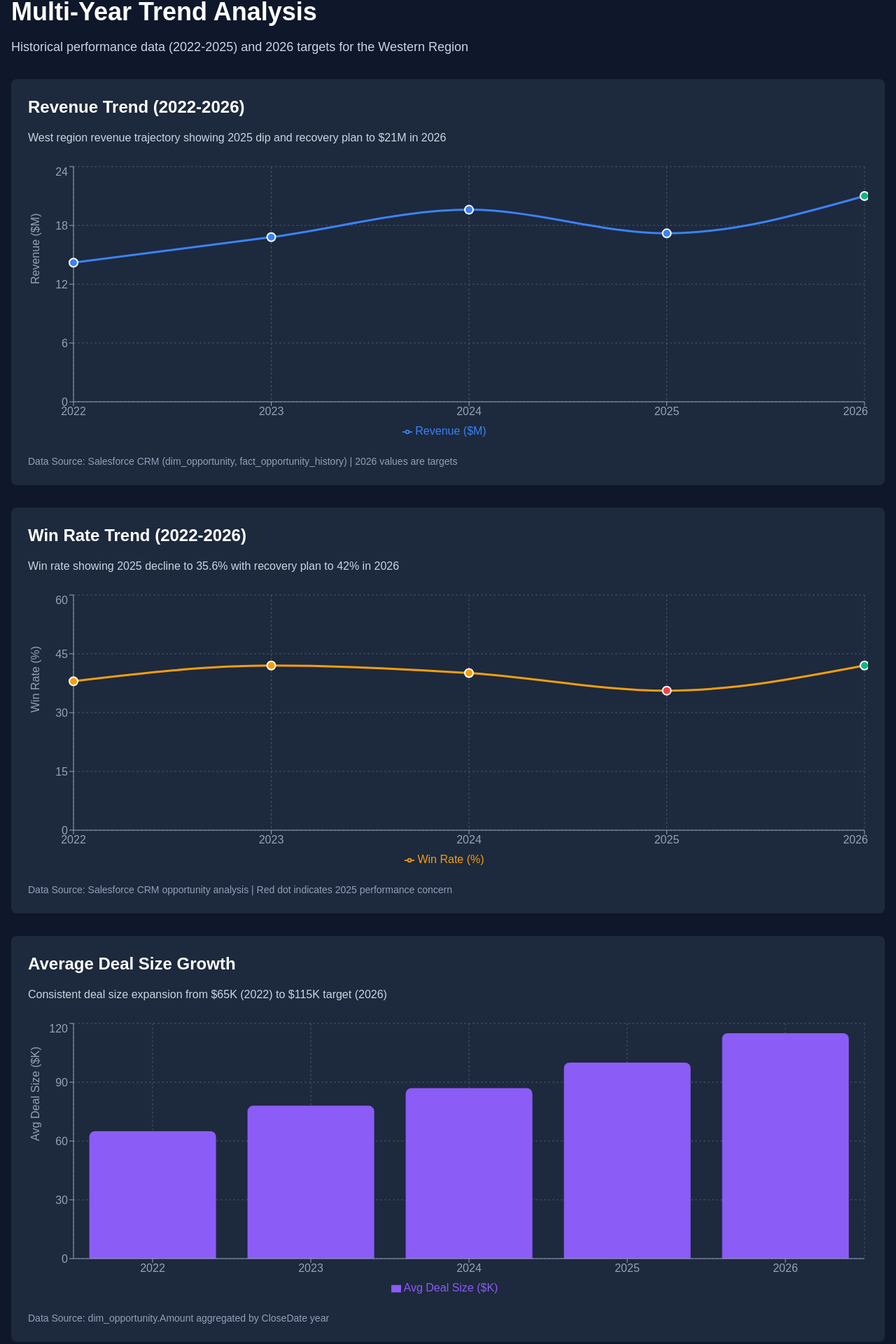
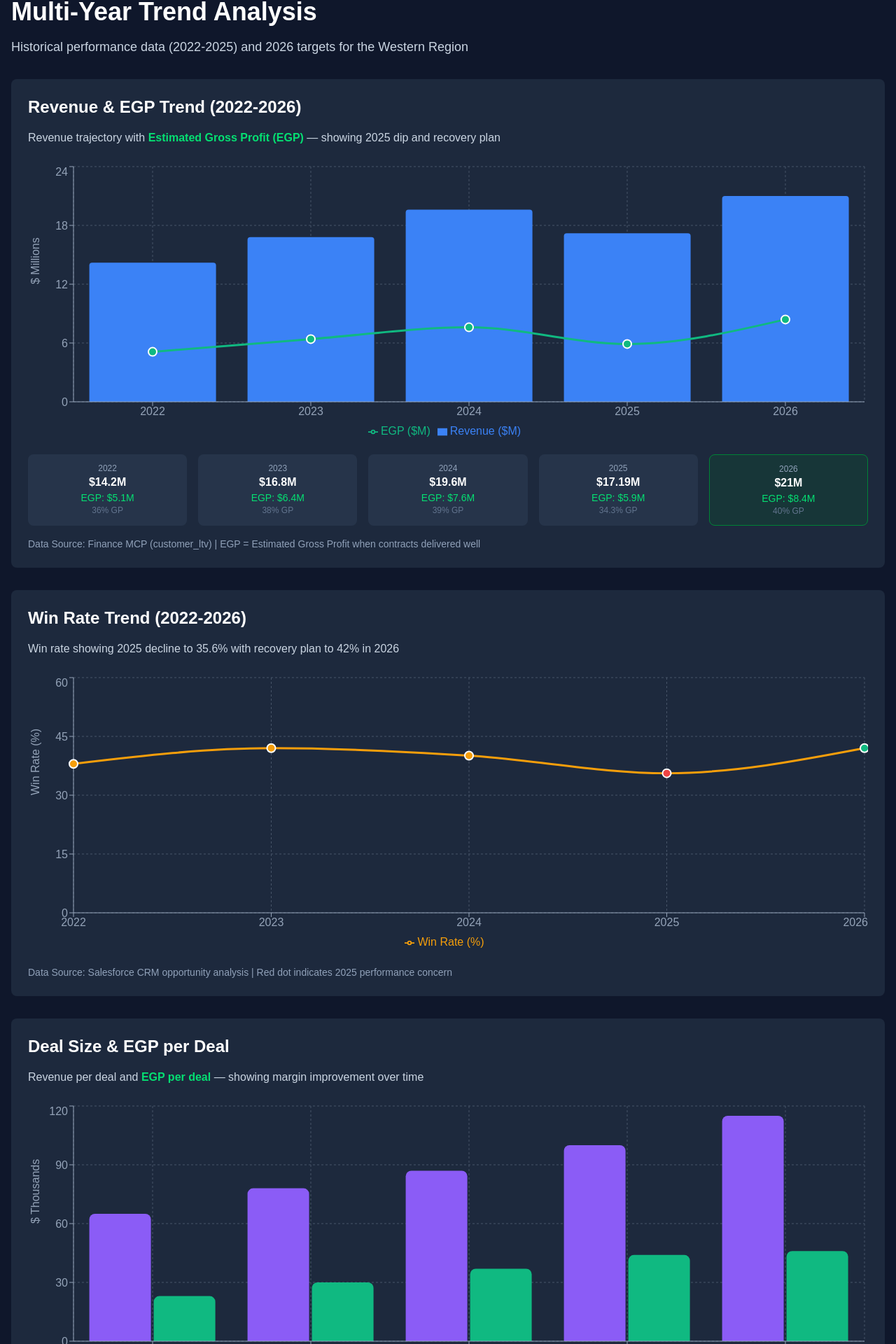
Before and after one commit to kbrown10000/western-region-analysis, a Next.js app: page /trends in a window 1280 px wide. Shown: the part 165-2085 px from the top of the page at 70% size. Built offline with nearby package versions, Linux system fonts and the light colour scheme.

Commit message:
feat: add EGP (Estimated Gross Profit) throughout financial model and trends

```diff
--- a/src/app/financial-model/page.tsx
+++ b/src/app/financial-model/page.tsx
@@ -252,12 +252,25 @@ export default function FinancialModelPage() {
               </div>
 
               <div className="bg-slate-900 rounded-lg p-5 border-l-4 border-green-500">
-                <div className="text-slate-400 text-sm mb-1">Projected Gross Profit (40%)</div>
-                <div className="text-3xl font-bold text-white">
+                <div className="text-slate-400 text-sm mb-1">Estimated Gross Profit (EGP)</div>
+                <div className="text-3xl font-bold text-green-400">
                   ${projectedGP.toFixed(2)}M
                 </div>
                 <div className="text-xs text-slate-500 mt-2">
-                  Target GP Margin: 40%
+                  EGP = Revenue × 40% target margin
+                </div>
+                <div className="text-xs text-green-400/70 mt-1">
+                  ⚡ EGP is the profit realized when contracts are delivered well
+                </div>
+              </div>
+
+              <div className="bg-slate-900 rounded-lg p-5 border-l-4 border-emerald-500">
+                <div className="text-slate-400 text-sm mb-1">EGP per New Logo</div>
+                <div className="text-3xl font-bold text-emerald-400">
+                  ${(avgDealSize * 0.40).toFixed(0)}K
+                </div>
+                <div className="text-xs text-slate-500 mt-2">
+                  ${avgDealSize}K avg deal × 40% GP
                 </div>
               </div>
 
--- a/src/app/trends/page.tsx
+++ b/src/app/trends/page.tsx
@@ -3,13 +3,13 @@
 import Navigation from '@/components/Navigation';
 import { LineChart, Line, BarChart, Bar, AreaChart, Area, ComposedChart, XAxis, YAxis, CartesianGrid, Tooltip, Legend, ResponsiveContainer } from 'recharts';
 
-// Data for Revenue Trend
+// Data for Revenue & EGP Trend
 const revenueData = [
-  { year: '2022', revenue: 14.2, type: 'actual' },
-  { year: '2023', revenue: 16.8, type: 'actual' },
-  { year: '2024', revenue: 19.6, type: 'actual' },
-  { year: '2025', revenue: 17.19, type: 'actual' },
-  { year: '2026', revenue: 21.0, type: 'target' },
+  { year: '2022', revenue: 14.2, egp: 5.1, gpPercent: 36, type: 'actual' },
+  { year: '2023', revenue: 16.8, egp: 6.4, gpPercent: 38, type: 'actual' },
+  { year: '2024', revenue: 19.6, egp: 7.6, gpPercent: 39, type: 'actual' },
+  { year: '2025', revenue: 17.19, egp: 5.9, gpPercent: 34.3, type: 'actual' },
+  { year: '2026', revenue: 21.0, egp: 8.4, gpPercent: 40, type: 'target' },
 ];
 
 // Data for Win Rate Trend
@@ -21,13 +21,13 @@ const winRateData = [
   { year: '2026', winRate: 42, type: 'target' },
 ];
 
-// Data for Deal Size Growth
+// Data for Deal Size & EGP per Deal Growth
 const dealSizeData = [
-  { year: '2022', dealSize: 65, type: 'actual' },
-  { year: '2023', dealSize: 78, type: 'actual' },
-  { year: '2024', dealSize: 87, type: 'actual' },
-  { year: '2025', dealSize: 100, type: 'actual' },
-  { year: '2026', dealSize: 115, type: 'target' },
+  { year: '2022', dealSize: 65, egpPerDeal: 23, type: 'actual' },
+  { year: '2023', dealSize: 78, egpPerDeal: 30, type: 'actual' },
+  { year: '2024', dealSize: 87, egpPerDeal: 37, type: 'actual' },
+  { year: '2025', dealSize: 100, egpPerDeal: 44, type: 'actual' },
+  { year: '2026', dealSize: 115, egpPerDeal: 46, type: 'target' },
 ];
 
 // Data for Pipeline Coverage
@@ -70,47 +70,46 @@ export default function TrendsPage() {
           </p>
         </div>
 
-        {/* Revenue Trend */}
+        {/* Revenue & EGP Trend */}
         <div className="bg-slate-800 rounded-lg p-6 mb-8">
-          <h2 className="text-2xl font-bold text-white mb-4">Revenue Trend (2022-2026)</h2>
+          <h2 className="text-2xl font-bold text-white mb-4">Revenue & EGP Trend (2022-2026)</h2>
           <p className="text-slate-300 mb-6">
-            West region revenue trajectory showing 2025 dip and recovery plan to $21M in 2026
+            Revenue trajectory with <span className="text-green-400 font-semibold">Estimated Gross Profit (EGP)</span> — showing 2025 dip and recovery plan
           </p>
           <ResponsiveContainer width="100%" height={400}>
-            <LineChart data={revenueData}>
+            <ComposedChart data={revenueData}>
               <CartesianGrid strokeDasharray="3 3" stroke="#475569" />
               <XAxis dataKey="year" stroke="#94a3b8" />
-              <YAxis stroke="#94a3b8" label={{ value: 'Revenue ($M)', angle: -90, position: 'insideLeft', fill: '#94a3b8' }} />
+              <YAxis stroke="#94a3b8" label={{ value: '$ Millions', angle: -90, position: 'insideLeft', fill: '#94a3b8' }} />
               <Tooltip
                 contentStyle={{ backgroundColor: '#1e293b', border: '1px solid #475569', borderRadius: '8px' }}
                 labelStyle={{ color: '#fff' }}
-                formatter={(value: any) => [`$${value}M`, 'Revenue']}
+                formatter={(value) => `$${value}M`}
               />
               <Legend />
+              <Bar dataKey="revenue" fill="#3b82f6" name="Revenue ($M)" radius={[4, 4, 0, 0]} />
               <Line
                 type="monotone"
-                dataKey="revenue"
-                stroke="#3b82f6"
+                dataKey="egp"
+                stroke="#10b981"
                 strokeWidth={3}
-                dot={(props: any) => {
-                  const { cx, cy, payload } = props;
-                  return (
-                    <circle
-                      cx={cx}
-                      cy={cy}
-                      r={6}
-                      fill={payload.type === 'target' ? '#10b981' : '#3b82f6'}
-                      stroke="#fff"
-                      strokeWidth={2}
-                    />
-                  );
-                }}
-                name="Revenue ($M)"
+                dot={{ fill: '#10b981', stroke: '#fff', strokeWidth: 2, r: 6 }}
+                name="EGP ($M)"
               />
-            </LineChart>
+            </ComposedChart>
           </ResponsiveContainer>
+          <div className="mt-4 grid grid-cols-2 md:grid-cols-5 gap-4 text-center">
+            {revenueData.map((d) => (
+              <div key={d.year} className={`p-3 rounded-lg ${d.type === 'target' ? 'bg-green-900/30 border border-green-700' : 'bg-slate-700/50'}`}>
+                <div className="text-slate-400 text-xs">{d.year}</div>
+                <div className="text-white font-bold">${d.revenue}M</div>
+                <div className="text-green-400 text-sm">EGP: ${d.egp}M</div>
+                <div className="text-slate-500 text-xs">{d.gpPercent}% GP</div>
+              </div>
+            ))}
+          </div>
           <p className="text-sm text-slate-400 mt-4">
-            Data Source: Salesforce CRM (dim_opportunity, fact_opportunity_history) | 2026 values are targets
+            Data Source: Finance MCP (customer_ltv) | EGP = Estimated Gross Profit when contracts delivered well
           </p>
         </div>
 
@@ -158,21 +157,21 @@ export default function TrendsPage() {
           </p>
         </div>
 
-        {/* Deal Size Growth */}
+        {/* Deal Size & EGP per Deal */}
         <div className="bg-slate-800 rounded-lg p-6 mb-8">
-          <h2 className="text-2xl font-bold text-white mb-4">Average Deal Size Growth</h2>
+          <h2 className="text-2xl font-bold text-white mb-4">Deal Size & EGP per Deal</h2>
           <p className="text-slate-300 mb-6">
-            Consistent deal size expansion from $65K (2022) to $115K target (2026)
+            Revenue per deal and <span className="text-green-400 font-semibold">EGP per deal</span> — showing margin improvement over time
           </p>
           <ResponsiveContainer width="100%" height={400}>
-            <BarChart data={dealSizeData}>
+            <ComposedChart data={dealSizeData}>
               <CartesianGrid strokeDasharray="3 3" stroke="#475569" />
               <XAxis dataKey="year" stroke="#94a3b8" />
-              <YAxis stroke="#94a3b8" label={{ value: 'Avg Deal Size ($K)', angle: -90, position: 'insideLeft', fill: '#94a3b8' }} />
+              <YAxis stroke="#94a3b8" label={{ value: '$ Thousands', angle: -90, position: 'insideLeft', fill: '#94a3b8' }} />
               <Tooltip
                 contentStyle={{ backgroundColor: '#1e293b', border: '1px solid #475569', borderRadius: '8px' }}
                 labelStyle={{ color: '#fff' }}
-                formatter={(value: any) => [`$${value}K`, 'Avg Deal Size']}
+                formatter={(value) => `$${value}K`}
               />
               <Legend />
               <Bar
@@ -181,10 +180,20 @@ export default function TrendsPage() {
                 name="Avg Deal Size ($K)"
                 radius={[8, 8, 0, 0]}
               />
-            </BarChart>
+              <Bar
+                dataKey="egpPerDeal"
+                fill="#10b981"
+                name="EGP per Deal ($K)"
+                radius={[8, 8, 0, 0]}
+              />
+            </ComposedChart>
           </ResponsiveContainer>
+          <div className="mt-4 p-4 bg-green-900/20 rounded-lg border border-green-700/50">
+            <p className="text-green-400 font-semibold">📈 EGP per Deal Growth</p>
+            <p className="text-slate-300 text-sm">EGP per deal grew from $23K (2022) to $44K (2025) — a <span className="text-green-400 font-bold">91% improvement</span>. Target: $46K in 2026.</p>
+          </div>
           <p className="text-sm text-slate-400 mt-4">
-            Data Source: dim_opportunity.Amount aggregated by CloseDate year
+            Data Source: dim_opportunity.Amount & fact_opportunity.EGP aggregated by CloseDate year
           </p>
         </div>
 
```
